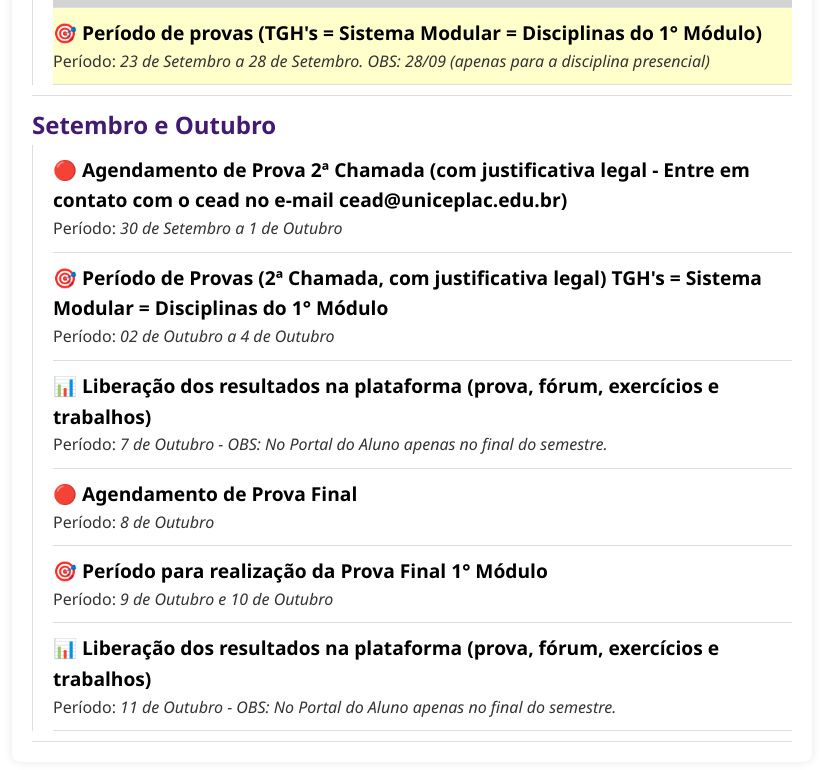
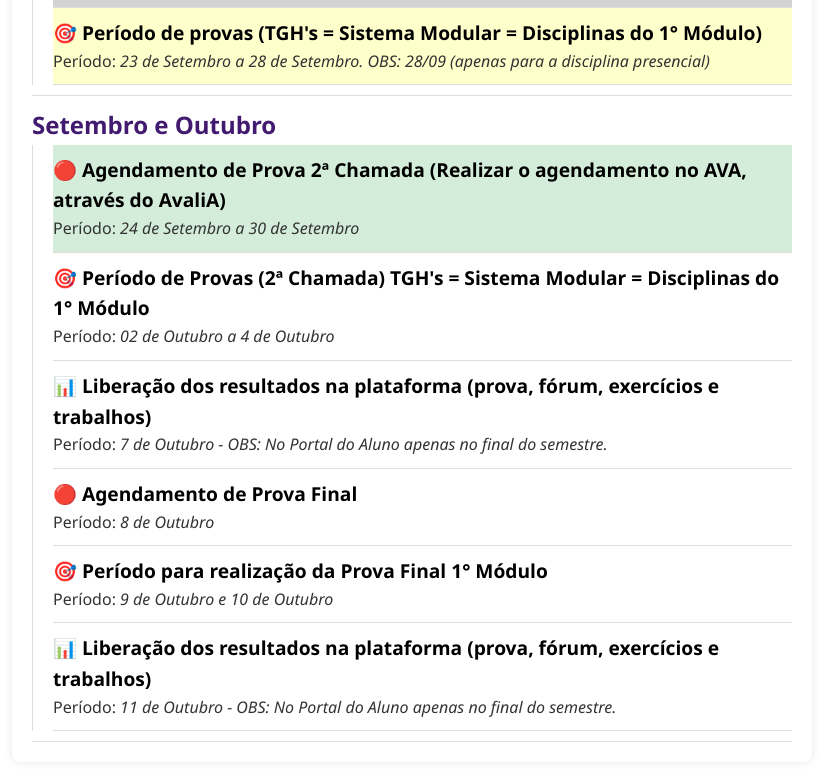
Before and after one commit to avauniceplac/CRONOGRAMA_EADH_1MOD_2024_2, a plain HTML site: page index.html in a window 1280 px wide. Shown: the part 1058-1828 px from the top of the page, without its empty margins (228-1051 px from the left). Drawn offline with nearby package versions, Linux system fonts and the light colour scheme.

Commit message:
Update index.html
.

```diff
--- a/index.html
+++ b/index.html
@@ -92,15 +92,15 @@
                 <div class="month-title">Setembro e Outubro</div>
                 <div class="event-list">
                     <!-- AGENDAMENTO PROVA DE 2ª CHAMADA -->
-                    <div class="event-item" data-start="2024-09-30" data-end="2024-10-02">
-                        <div class="event-title">&#128308; Agendamento de Prova 2ª Chamada (com justificativa legal - Entre em contato com o cead no e-mail cead@uniceplac.edu.br)</div>
+                    <div class="event-item" data-start="2024-09-24" data-end="2024-10-02">
+                        <div class="event-title">&#128308; Agendamento de Prova 2ª Chamada (Realizar o agendamento no AVA, através do AvaliA)</div>
                         <div class="event-details">
-                            Período: <span class="event-period">30 de Setembro a 1 de Outubro</span>
+                            Período: <span class="event-period">24 de Setembro a 30 de Setembro</span>
                         </div>
                     </div>
                     <!-- PROVA DE 2ª CHAMADA -->
-                    <div class="event-item" data-start="2024-10-02" data-end="2024-10-05">
-                        <div class="event-title">&#127919; Período de Provas (2ª Chamada, com justificativa legal) TGH's = Sistema Modular = Disciplinas do 1° Módulo</div>
+                    <div class="event-item" data-start="2024-10-02" data-end="2024-10-06">
+                        <div class="event-title">&#127919; Período de Provas (2ª Chamada) TGH's = Sistema Modular = Disciplinas do 1° Módulo</div>
                         <div class="event-details">
                             Período: <span class="event-period">02 de Outubro a 4 de Outubro </span>
                         </div>
```
